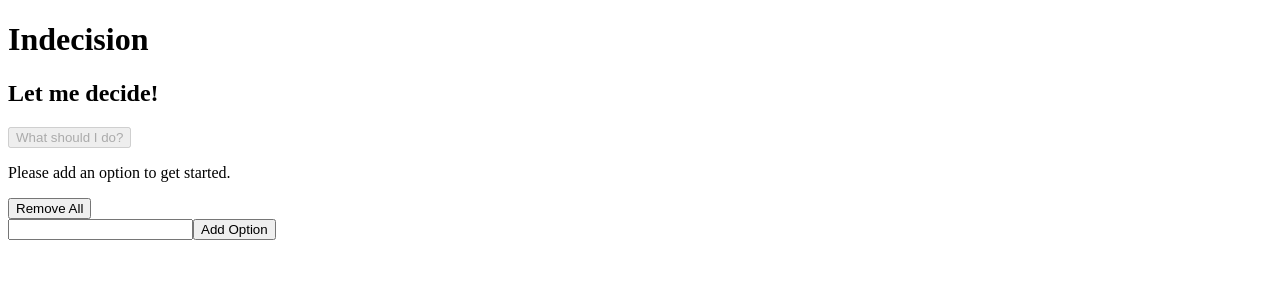
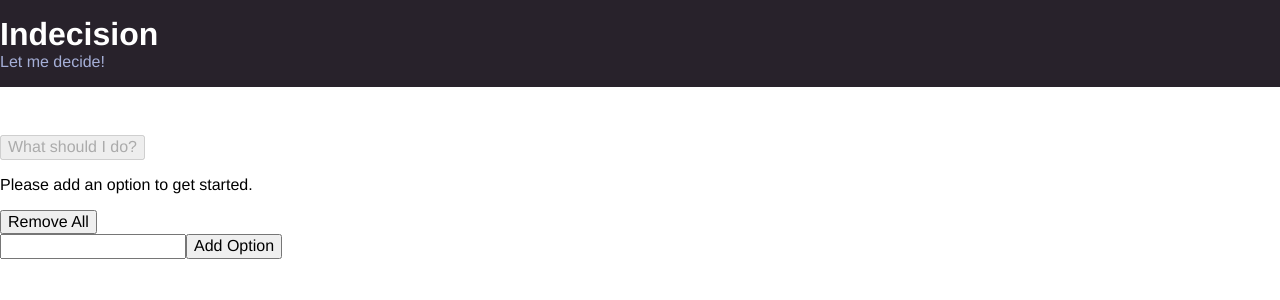
Before and after one commit to DirtySoc/indecision-app, a React app: page / in a window 1280 px wide. Shown: the top 300 px of the page. Built offline with nearby package versions, Linux system fonts and the light colour scheme.

Commit message:
completed lecture 66

```diff
--- a/package.json
+++ b/package.json
@@ -18,15 +18,20 @@
     "@babel/preset-env": "^7.4.5",
     "@babel/preset-react": "^7.0.0",
     "babel-loader": "^8.0.6",
+    "css-loader": "^3.0.0",
     "live-server": "^1.2.1",
+    "node-sass": "^4.12.0",
     "react": "^16.8.6",
     "react-dom": "^16.8.6",
+    "sass-loader": "^7.1.0",
+    "style-loader": "^0.23.1",
     "webpack": "^4.35.0",
     "webpack-cli": "^3.3.5",
     "webpack-dev-server": "^3.7.2"
   },
   "dependencies": {
     "@babel/plugin-proposal-class-properties": "^7.4.4",
+    "normalize.css": "^8.0.1",
     "react-modal": "^3.8.2"
   }
 }
--- a/src/app.jsx
+++ b/src/app.jsx
@@ -1,6 +1,9 @@
 import React from 'react'
 import ReactDOM from 'react-dom'
 import IndecisionApp from './components/IndecisionApp.jsx'
+import 'normalize.css/normalize.css'
+import './styles/styles.scss'
+
 
 ReactDOM.render(<IndecisionApp/>, document.getElementById('app'))
 
--- a/src/components/Header.jsx
+++ b/src/components/Header.jsx
@@ -1,9 +1,9 @@
 import React from 'react'
 
 const Header = (props) => (
-    <div>
-        <h1>{props.title}</h1>
-        {props.subtitle && <h2>{props.subtitle}</h2>}
+    <div className="header">
+        <h1 className="header__title">{props.title}</h1>
+        {props.subtitle && <h2 className="header__subtitle">{props.subtitle}</h2>}
     </div>
 )
 
--- /dev/null
+++ b/src/styles/base/_base.scss
@@ -0,0 +1,9 @@
+// Convert rem to base 10
+html {
+    font-size: 62.5%;
+}
+
+body {
+    font-family: Helvetica, Arial, sans-serif;
+    font-size: 1.6rem;
+}
--- /dev/null
+++ b/src/styles/components/_header.scss
@@ -0,0 +1,19 @@
+.header {
+    background: #28222b;
+    color: white;
+    margin-bottom: 4.8rem;
+    padding: 1.6rem 0;
+}
+
+// block-element-modifier naming convention
+.header__title {
+    font-size: 3.2rem;
+    margin: 0;
+}
+
+.header__subtitle {
+    color: #a5afd7;
+    font-size: 1.6rem;
+    font-weight: 500;
+    margin: 0;
+}
--- /dev/null
+++ b/src/styles/styles.scss
@@ -0,0 +1,2 @@
+@import './base/base';
+@import './components/header';
--- a/webpack.config.js
+++ b/webpack.config.js
@@ -11,6 +11,13 @@
                 loader: 'babel-loader',
                 test: /\.jsx$/,
                 exclude: /(node_modules|bower_components)/
+            }, {
+                test: /\.s?css$/,
+                use: [
+                    'style-loader',
+                    'css-loader',
+                    'sass-loader'
+                ]
             }]
     },
     devtool: 'cheap-module-eval-source-map',
```
Also changed, not shown: 1 other file (tests, documents, lock files or other folders).
